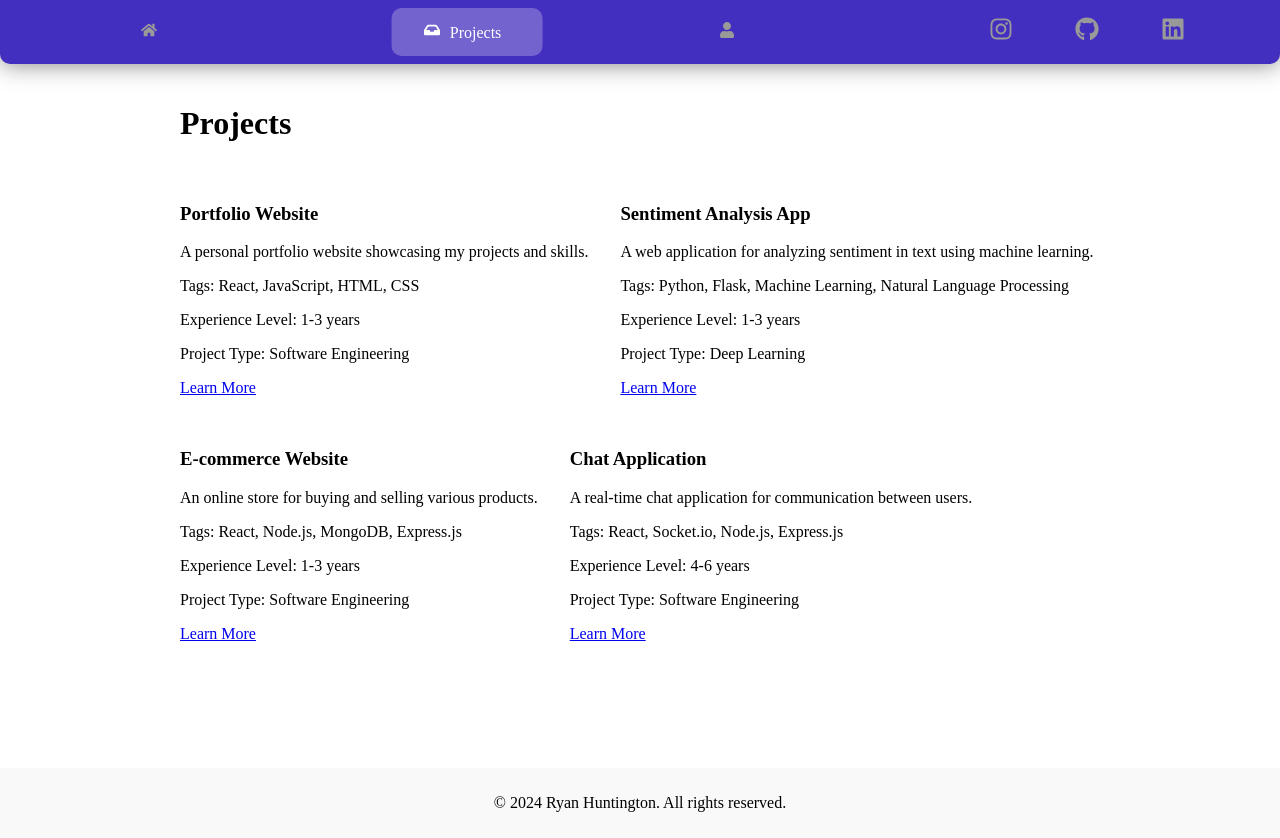
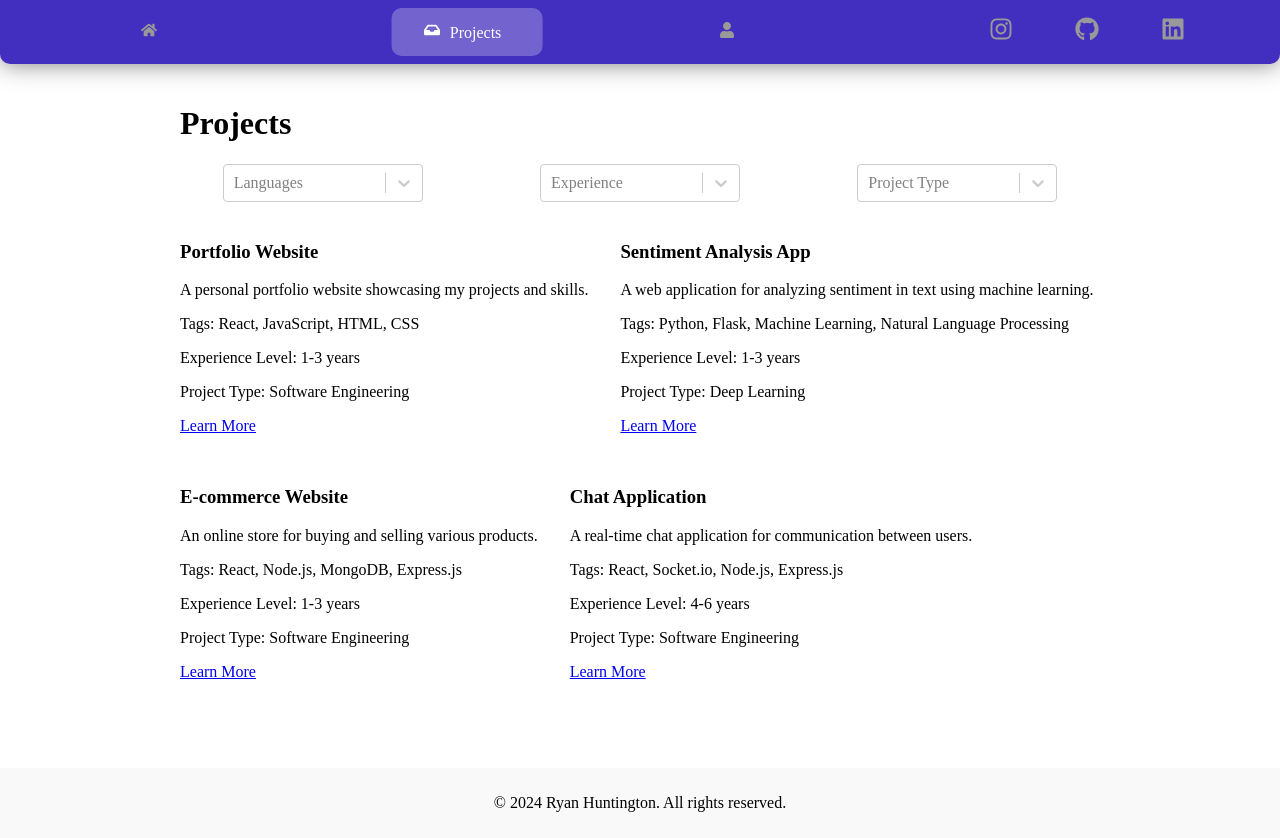
Before and after one commit to ryan-huntington/ryan-huntington.github.io, a React (Create React App) app: page /projects in a window 1280 px wide. Built offline with nearby package versions, Linux system fonts and the light colour scheme.

Commit message:
dropdown styled better

```diff
--- a/package.json
+++ b/package.json
@@ -13,6 +13,7 @@
     "react-icons": "^5.0.1",
     "react-router-dom": "^6.22.2",
     "react-scripts": "5.0.1",
+    "react-select": "^5.8.0",
     "web-vitals": "^2.1.4"
   },
   "scripts": {
--- a/src/components/FilterDropdown.js
+++ b/src/components/FilterDropdown.js
@@ -1,43 +1,27 @@
 import React, { useState } from 'react';
 import './Projects.css'
+import Select from "react-select"
 
-const FilterDropdown = ({ options, selectedValues, setSelectedValues }) => {
-    const [isOpen, setIsOpen] = useState(false)
+const FilterDropdown = ({ options, selectedValues, setSelectedValues, placeholder }) => {
 
-    const handleOptionToggle = (option) => {
-        if (selectedValues.includes(option)) {
-            setSelectedValues(selectedValues.filter(value => value !== option));
-        } else {
-            setSelectedValues([...selectedValues, option]);
-        }
+    const handleChange = (selectedOptions) => {
+        setSelectedValues(selectedOptions.map(option => option.value));
     };
 
+    const selectedOptions = selectedValues.map(value => ({ value, label: value }));
     return (
         <div className="filter-dropdown">
 
-            {/* {isOpen && (
-                <select
-                    multiple
-                    readOnly
-                    value={selectedValues}
-                    onClick={(e) => handleOptionToggle(e.target.value)}
-                >
-                    {options.map(option => (
-                        <option key={option} value={option}>
-                            {option}
-                        </option>
-                    ))}
-                </select>
-            )}
-            <div className="dropdown-header" onClick={() => setIsOpen(!isOpen)}>
-                <span>Selected Filters:</span>
-                <ul>
-                    {selectedValues.map((value, index) => (
-                        <li key={index}>{value}</li>
-                    ))}
-                </ul>
-                <span>&#9660;</span>
-            </div> */}
+            <Select
+                options={options.map(option => ({ value: option, label: option }))}
+                value={selectedOptions}
+                onChange={handleChange}
+                isMulti
+                hideSelectedOptions={false}
+                closeMenuOnSelect={false}
+                placeholder={placeholder}
+                classNamePrefix='filter'
+            />
 
 
         </div>
--- a/src/components/Projects.css
+++ b/src/components/Projects.css
@@ -1,40 +1,13 @@
 /* Style for the filter dropdown container */
 .filter-dropdown {
     margin-bottom: 20px;
+    /* min-width: 200px; */
 }
 
-/* Style for the select element */
-.filter-dropdown select {
-    width: 200px;
-    /* Set the width of the dropdown */
-    padding: 8px;
-    /* Add padding */
-    font-size: 16px;
-    /* Set font size */
-    border: 1px solid #ccc;
-    /* Add border */
-    border-radius: 4px;
-    /* Add border radius */
-    appearance: none;
-    /* Remove default arrow */
-    background-color: #fff;
-    /* Set background color */
-    cursor: pointer;
-    /* Change cursor on hover */
+.filter__control {
+    min-width: 200px;
 }
 
-/* Style for the selected options */
-.filter-dropdown select option {
-    padding: 8px;
-    /* Add padding */
-    font-size: 16px;
-    /* Set font size */
+.filter__control:hover {
     cursor: pointer;
-    /* Change cursor on hover */
 }
-
-/* Style for the selected options on hover */
-.filter-dropdown select option:hover {
-    background-color: #f0f0f0;
-    /* Change background color on hover */
-}
--- a/src/pages/Projects.js
+++ b/src/pages/Projects.js
@@ -51,18 +51,21 @@
           options={['React', 'Python', 'JavaScript', 'HTML', 'CSS']}
           selectedValues={selectedTags}
           setSelectedValues={handleTagFilter}
+          placeholder={'Languages'}
         />
 
         <FilterDropdown
           options={['1-3 years', '4-6 years', '7-9 years']}
           selectedValues={selectedExperienceLevels}
           setSelectedValues={handleExperienceLevelFilter}
+          placeholder={'Experience'}
         />
 
         <FilterDropdown
           options={['Software Engineering', 'Deep Learning']}
           selectedValues={selectedProjectTypes}
           setSelectedValues={handleProjectTypeFilter}
+          placeholder={'Project Type'}
         />
       </div>
       <div className='projects-container'>
```
Also changed, not shown: 1 other file (tests, documents, lock files or other folders).
